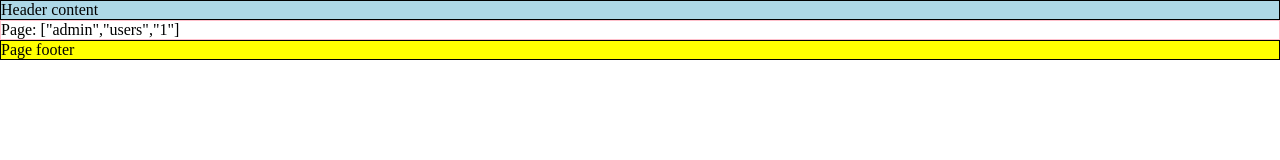
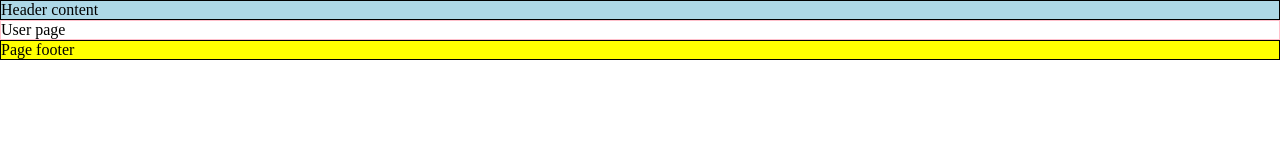
Before and after one commit to lunix33/lunix-pro, a Next.js app in the folder frontend/: page /admin/users/1 in a window 1280 px wide. Shown: the top 160 px of the page. Built offline with nearby package versions, Linux system fonts and the light colour scheme.

Commit message:
Page structure and routing for user management.

```diff
--- /dev/null
+++ b/frontend/src/components/pages/admin/home/AdminHome.tsx
@@ -0,0 +1,5 @@
+import type { ReactElement } from "react";
+
+export function AdminHome(): ReactElement {
+  return <div>Admin home</div>;
+}
--- /dev/null
+++ b/frontend/src/components/pages/admin/home/index.ts
@@ -0,0 +1 @@
+export { AdminHome as default } from "./AdminHome";
--- /dev/null
+++ b/frontend/src/components/pages/admin/user/User.tsx
@@ -0,0 +1,5 @@
+import type { ReactElement } from "react";
+
+export function User(): ReactElement {
+  return <div>User page</div>;
+}
--- /dev/null
+++ b/frontend/src/components/pages/admin/user/index.ts
@@ -0,0 +1 @@
+export { User as default } from "./User";
--- /dev/null
+++ b/frontend/src/components/pages/admin/users/Users.tsx
@@ -0,0 +1,5 @@
+import type { ReactElement } from "react";
+
+export function Users(): ReactElement {
+  return <div>Users page</div>;
+}
--- /dev/null
+++ b/frontend/src/components/pages/admin/users/index.ts
@@ -0,0 +1 @@
+export { Users as default } from "./Users";
--- a/frontend/src/pages/admin/index.tsx
+++ b/frontend/src/pages/admin/index.tsx
@@ -1,3 +1,5 @@
+import AdminHome from "@c/pages/admin/home";
+
 export default function AdminHomePage() {
-  return <div>Admin home</div>;
+  return <AdminHome />;
 }
--- /dev/null
+++ b/frontend/src/pages/admin/users/[id].tsx
@@ -0,0 +1,6 @@
+import User from "@c/pages/admin/user";
+import type { ReactElement } from "react";
+
+export default function UserPage(): ReactElement {
+  return <User />;
+}
--- /dev/null
+++ b/frontend/src/pages/admin/users/index.tsx
@@ -0,0 +1,6 @@
+import Users from "@c/pages/admin/users";
+import type { ReactElement } from "react";
+
+export default function UsersPage(): ReactElement {
+  return <Users />;
+}
```
